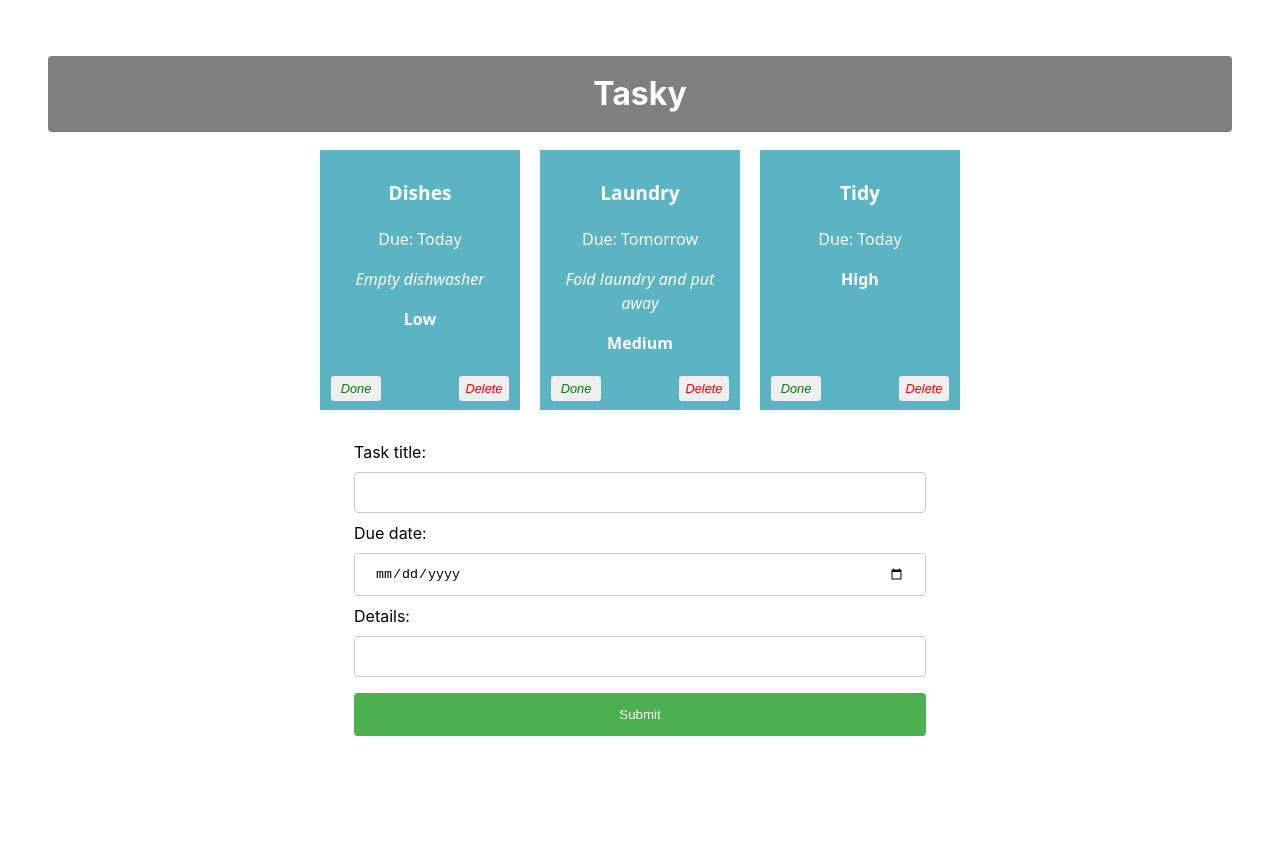
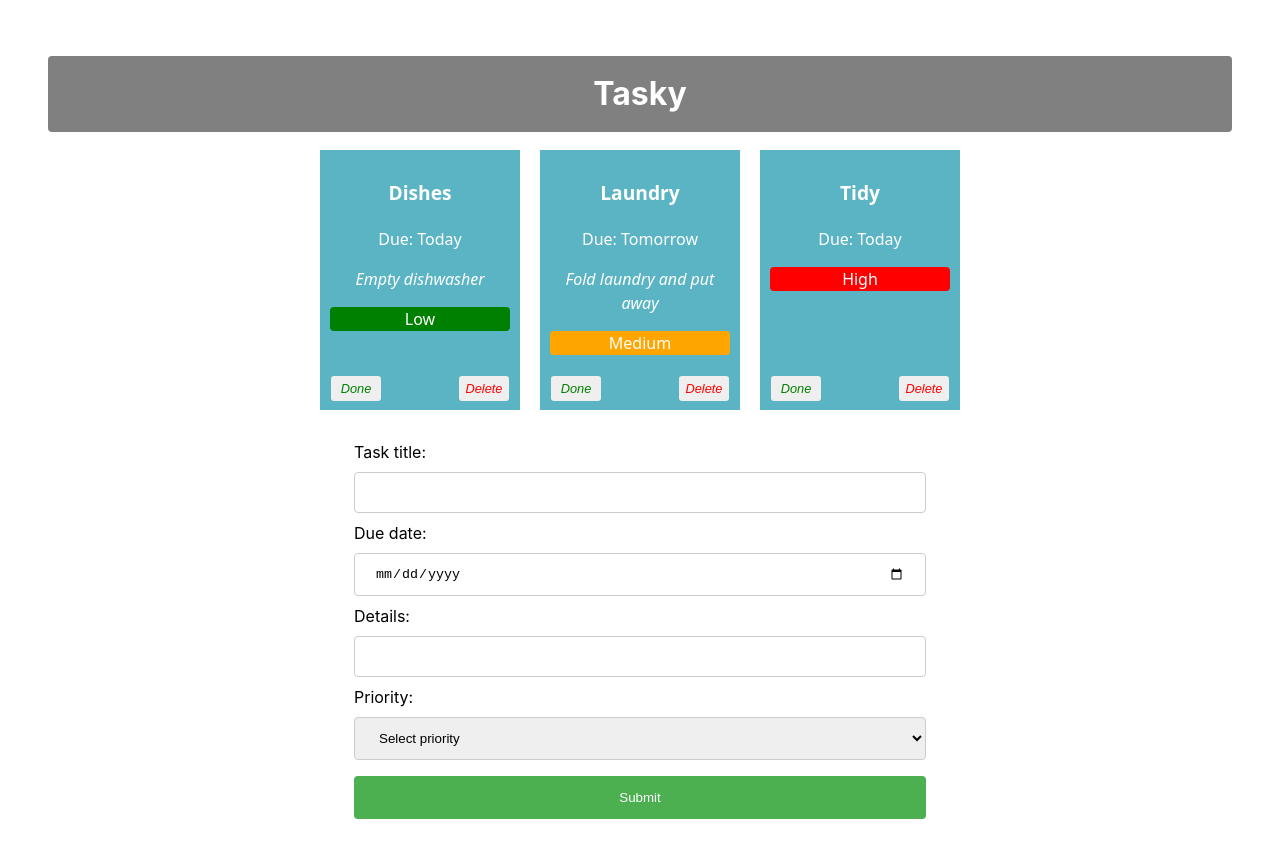
Before and after one commit to 424524Ai/react-basics-labs, a React (Vite) app in the folder tasky/: page / in a window 1280 px wide. Shown: the top 858 px of the page. Before the commit the page ends 812 px from the top, so only its background shows below. Built offline with nearby package versions, Linux system fonts and the light colour scheme.

Commit message:
Tasky Lab 2b - Exercises done

```diff
--- a/tasky/src/App.css
+++ b/tasky/src/App.css
@@ -46,7 +46,7 @@
 }
 
 .priority{
-  font-weight: bold;
+  border-radius: 4px;
 }
 
 button {
@@ -73,7 +73,7 @@
   color: red;
 }
 
-input[type=text], input[type=date] {
+input[type=text], input[type=date], select {
   width: 100%;
   padding: 12px 20px;
   margin: 8px 0;
--- a/tasky/src/App.jsx
+++ b/tasky/src/App.jsx
@@ -23,7 +23,8 @@
   const [ formState, setFormState ] = useState({
     title: "",
     description: "",
-    deadline: ""
+    deadline: "",
+    priority: ""
   });
 
   const doneHandler = (taskIndex) => {
@@ -58,6 +59,9 @@
           break;
       case "deadline":
           form.deadline = event.target.value;
+          break;
+       case "priority":
+          form.priority = event.target.value;
           break;
       default:
           form = formState;
@@ -97,7 +101,7 @@
       deleteTask = {() => deleteHandler(index)}
       />
       ))}
-      <AddTaskForm submit={formSubmitHandler} change={formChangeHandler}/>
+      <AddTaskForm submit={formSubmitHandler} change={formChangeHandler} formState={formState}/>
     </div>
   );
 }
--- a/tasky/src/components/Form.jsx
+++ b/tasky/src/components/Form.jsx
@@ -19,6 +19,20 @@
             Details:
             <input type="text" name="description" onChange={(event) => props.change(event)}/>
         </label>
+        <label>
+          Priority:
+          <select
+            name="priority"
+            required
+            value={props.formState.priority}
+            onChange={(event) => props.change(event)}
+          >
+            <option value="">Select priority</option>
+            <option value="Low">Low</option>
+            <option value="Medium">Medium</option>
+            <option value="High">High</option>
+          </select>
+        </label>
         <input type="submit" value="Submit" />
         </form>
     </div>
--- a/tasky/src/components/Task.jsx
+++ b/tasky/src/components/Task.jsx
@@ -7,7 +7,9 @@
             <p className = "title">{props.title}</p>
             <p>Due: {props.deadline}</p>
             <p className = "description">{props.description}</p>
-            <p className = "priority">{props.priority}</p>
+            <p className = "priority" style={{
+                backgroundColor: {Low: "green", Medium: "orange", High: "red"}[props.priority]}}>
+            {props.priority}</p>
             <button onClick = {props.markDone} className = "doneButton">Done</button>
             <button onClick = {props.deleteTask} className = "deleteButton"> Delete</button>
         </div>
```
